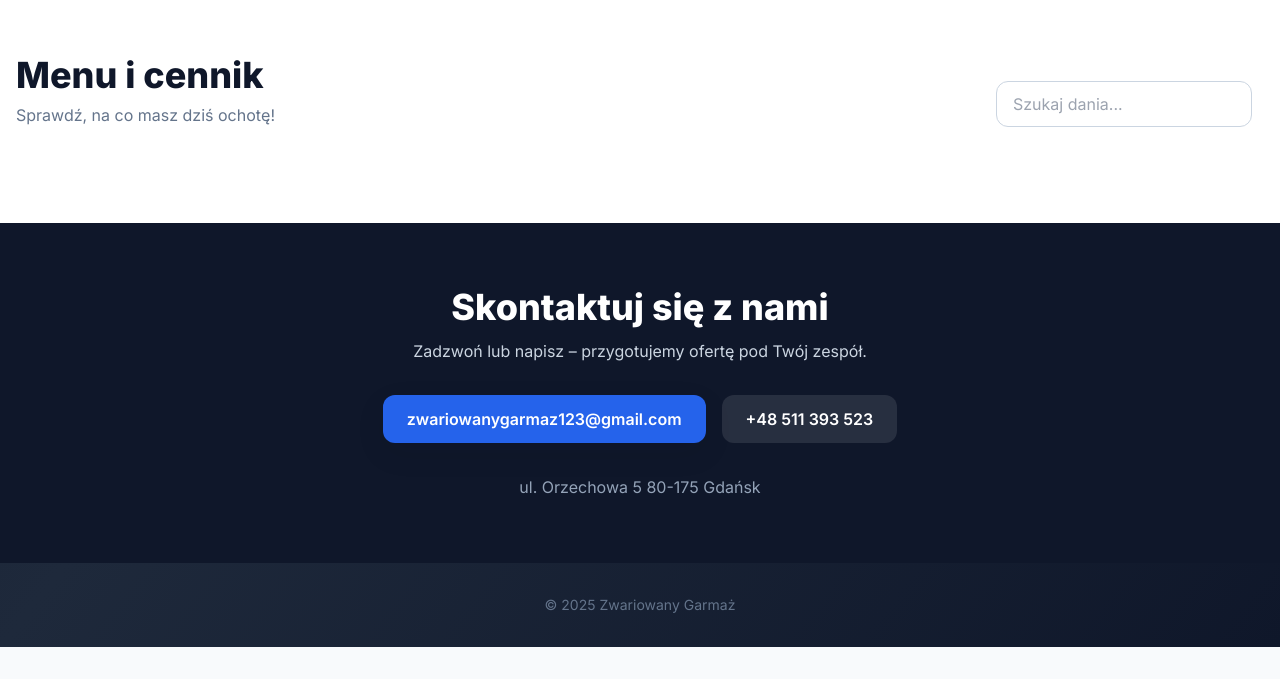
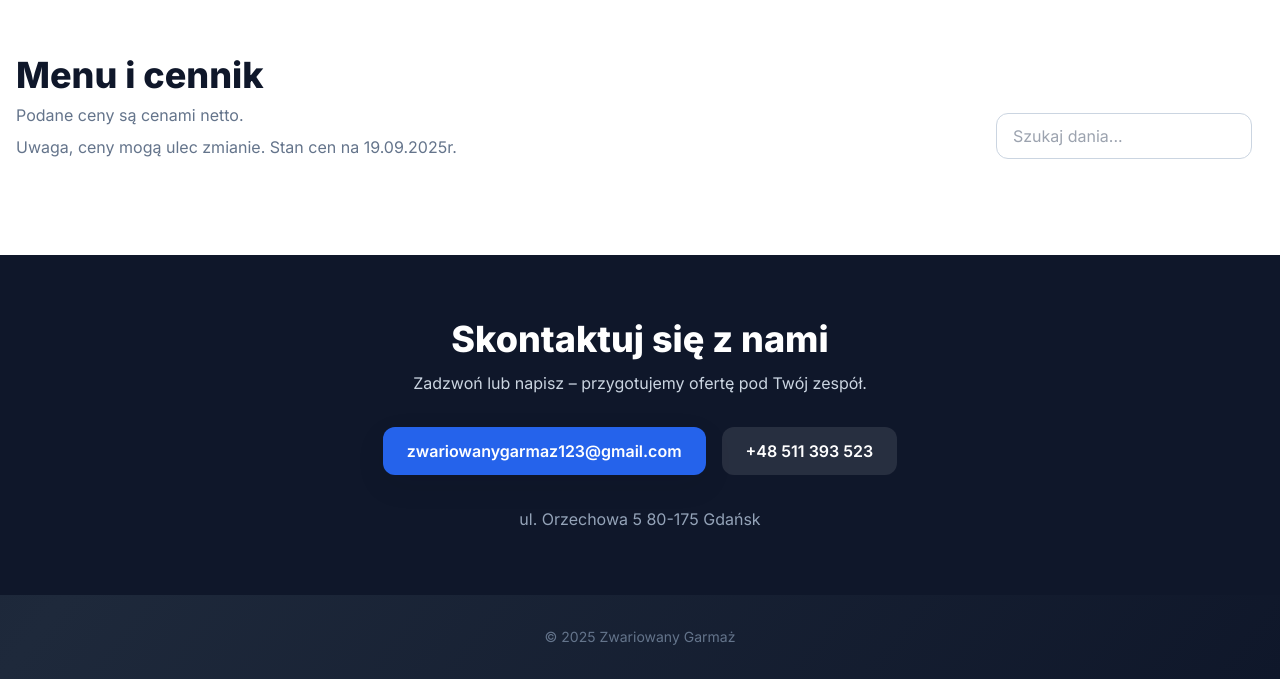
Before and after one commit to Ciemny300/garmaz, a plain HTML site: page index.html in a window 1280 px wide. Shown: the part 1020-1699 px from the top of the page. Before the commit the page ends 1667 px from the top, so only its background shows below. Drawn offline with nearby package versions, Linux system fonts and the light colour scheme; no server answers.

Commit message:
Update index.html

```diff
--- a/index.html
+++ b/index.html
@@ -116,7 +116,8 @@
       <div class="flex flex-col md:flex-row md:items-end md:justify-between gap-6">
         <div>
           <h2 class="text-3xl md:text-4xl font-extrabold text-slate-900">Menu i cennik</h2>
-          <p class="text-slate-500 mt-2">Sprawdź, na co masz dziś ochotę!</p>
+          <p class="text-slate-500 mt-2">Podane ceny są cenami netto.</p>
+          <p class="text-slate-500 mt-2">Uwaga, ceny mogą ulec zmianie. Stan cen na 19.09.2025r.</p>
         </div>
         <div class="flex flex-wrap gap-3 items-center">
           <input id="search" placeholder="Szukaj dania..." class="w-64 max-w-full px-4 py-2.5 rounded-xl border border-slate-300 focus:outline-none focus:ring-2 focus:ring-blue-500" />
```
